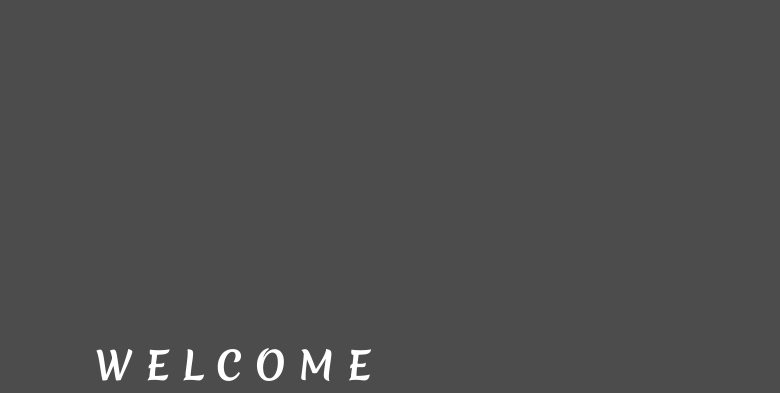
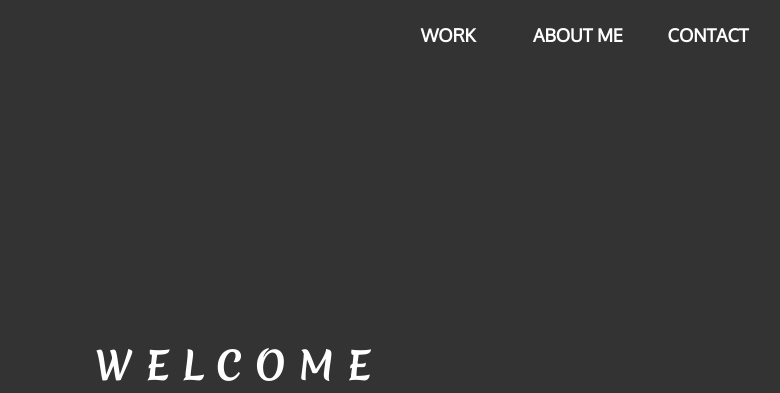
Before and after one commit to georginio/georginio.github.io, a plain HTML site: page index.html in a window 1280 px wide. Shown: the top 393 px of the page, without its empty margins (407-1187 px from the left). Drawn offline with Linux system fonts and the light colour scheme; a web font is replaced by a local one.

Commit message:
navbar added on with large screen size styles

```diff
--- a/assets/styles/header.css
+++ b/assets/styles/header.css
@@ -7,19 +7,6 @@ header {
   background-image: url(../images/header-bg.jpg);
   background-size: cover;
   background-position: 50% 50%;
-  display: -webkit-box;
-  display: -ms-flexbox;
-  display: flex;
-  -webkit-box-pack: center;
-      -ms-flex-pack: center;
-          justify-content: center;
-  -webkit-box-align: center;
-      -ms-flex-align: center;
-          align-items: center;
-  -webkit-box-orient: vertical;
-  -webkit-box-direction: normal;
-      -ms-flex-direction: column;
-          flex-direction: column;
 }
 
 header .preloader {
@@ -33,16 +20,100 @@ header .preloader {
 header .cover {
   height: 100vh;
   width: 100%;
-  background-color: rgba(0, 0, 0, .7);
+  background-color: rgba(0, 0, 0, .8);
   position: absolute;
   left: 0;
   top: 0;
 }
 
+/* nav bar  */
+header > .nav-bar {
+  height: 80px;
+  width: 100%;
+  margin: 0 auto;
+  font-size: 18px;
+  display: -webkit-box;
+  display: -ms-flexbox;
+  display: flex;
+  -webkit-box-pack: end;
+      -ms-flex-pack: end;
+          justify-content: flex-end;
+  -webkit-box-align: center;
+      -ms-flex-align: center;
+          align-items: center;
+  font-family: 'Oxygen', 'sans';
+}
+
+header > .nav-bar ul {
+  z-index: 100;
+  list-style: none;
+  margin: 0;
+  padding: 0;
+  display: -webkit-box;
+  display: -ms-flexbox;
+  display: flex;
+  -webkit-box-pack: end;
+      -ms-flex-pack: end;
+          justify-content: flex-end;
+  margin-right: 100px;
+}
+
+header > .nav-bar ul li {
+  -webkit-box-flex: 1;
+      -ms-flex: 1;
+          flex: 1;
+  text-align: center;
+  width: 130px;
+  cursor: pointer;
+}
+
+header > .nav-bar ul li:after {
+  content: '';
+  background: transparent;
+  width: 0;
+  height: 2px;
+  display: block;
+  margin-top: 8px;
+  -webkit-transition: width 0.3s ease, background-color 0.3s ease;
+  transition: width 0.3s ease, background-color 0.3s ease;
+}
+
+header > .nav-bar ul li:hover:after {
+  width: 130px;
+  background-color: white;
+}
+
+
+header > .nav-bar ul a {
+  text-decoration: none;
+  color: white;
+  cursor: pointer;
+}
+
+/* middle bar  */
 header .wrapper {
   text-align: center;
   z-index: 10;
+  height: calc(100vh - 160px);
+  display: -webkit-box;
+  display: -ms-flexbox;
+  display: flex;
+  -webkit-box-pack: center;
+      -ms-flex-pack: center;
+          justify-content: center;
+  -webkit-box-orient: vertical;
+  -webkit-box-direction: normal;
+      -ms-flex-direction: column;
+          flex-direction: column;
+  -webkit-box-align: center;
+      -ms-flex-align: center;
+          align-items: center;
 }
+
+header .wrapper p {
+  z-index: 10;
+}
+
 
 header .wrapper p > span {
   margin: 0;
@@ -68,14 +139,14 @@ header .wrapper.move p > span {
   margin-left: 10px;
 }
 
-header ul {
+header .wrapper > ul {
   font-size: 2.4rem;
   list-style: none;
   margin: 0;
   padding: 0;
 }
 
-header ul li {
+header .wrapper > ul li {
   display: inline-block;
   opacity: 0;
   -webkit-transition: all 1s cubic-bezier(0.03, 0.56, 0.51, 1.15);
@@ -84,48 +155,48 @@ header ul li {
           transform: translateY(-70px);
 }
 
-header ul li:nth-child(1) {
+header .wrapper > ul li:nth-child(1) {
   -webkit-transform: translate(-40px, 90px);
           transform: translate(-40px, 90px);
 }
-header ul li:nth-child(2) {
+header .wrapper > ul li:nth-child(2) {
   -webkit-transform: translate(40px, -90px);
           transform: translate(40px, -90px);
   -webkit-transition-delay: .1s;
           transition-delay: .1s;
 }
-header ul li:nth-child(3) {
+header .wrapper > ul li:nth-child(3) {
   -webkit-transform: translate(100px, -65px);
           transform: translate(100px, -65px);
   -webkit-transition-delay: .2s;
           transition-delay: .2s;
 }
-header ul li:nth-child(4) {
+header .wrapper > ul li:nth-child(4) {
   -webkit-transform: translate(-80px, 60px);
           transform: translate(-80px, 60px);
   -webkit-transition-delay: .3s;
           transition-delay: .3s;
 }
-header ul li:nth-child(5) {
+header .wrapper > ul li:nth-child(5) {
   -webkit-transform: translate(35px, 60px);
           transform: translate(35px, 60px);
   -webkit-transition-delay: .4s;
           transition-delay: .4s;
 }
-header ul li:nth-child(6) {
+header .wrapper > ul li:nth-child(6) {
   -webkit-transform: translate(40px, 100px);
           transform: translate(40px, 100px);
   -webkit-transition-delay: .5s;
           transition-delay: .5s;
 }
-header ul li:nth-child(7) {
+header .wrapper > ul li:nth-child(7) {
   -webkit-transform: translate(70px, -90px);
           transform: translate(70px, -90px);
   -webkit-transition-delay: .6s;
           transition-delay: .6s;
 }
 
-header ul.move li {
+header .wrapper > ul.move li {
   opacity: 1;
   -webkit-transform: translateY(0px);
           transform: translateY(0px);
--- a/index.html
+++ b/index.html
@@ -2,7 +2,7 @@
   <head>
     <title>George</title>
      <meta name="viewport" content="width=device-width, initial-scale=1, maximum-scale=1, user-scalable=no">
-    <link href="https://fonts.googleapis.com/css?family=Merienda+One|Merienda:700" rel="stylesheet">
+    <link href="https://fonts.googleapis.com/css?family=Merienda+One|Merienda:700|Oxygen" rel="stylesheet">
     <link rel="stylesheet" href="./assets/styles/index.css">
     <link rel="stylesheet" href="./assets/styles/header.css">
   </head>
@@ -10,6 +10,13 @@
     <header>
       <div class="preloader"></div>
       <div class="cover"></div>
+      <nav class="nav-bar">
+        <ul>
+          <li><a href="">WORK</a></li>
+          <li><a href="">ABOUT ME</a></li>
+          <li><a href="">CONTACT</a></li>
+        </ul>
+      </nav>
       <div class="wrapper">
         <ul>
           <li>W</li>
--- a/index.js
+++ b/index.js
@@ -1,5 +1,5 @@
 (function () {
-  const list = document.querySelector('header ul');
+  const list = document.querySelector('header .wrapper > ul');
   const wrapper = document.querySelector('header .wrapper');
 
 
```
